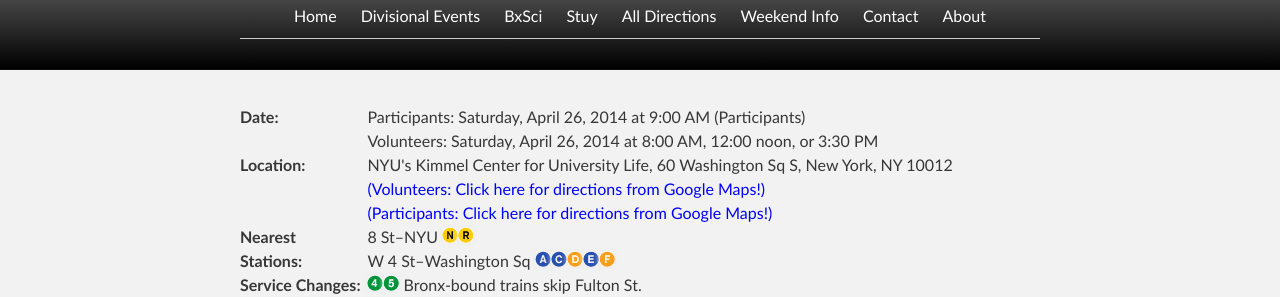
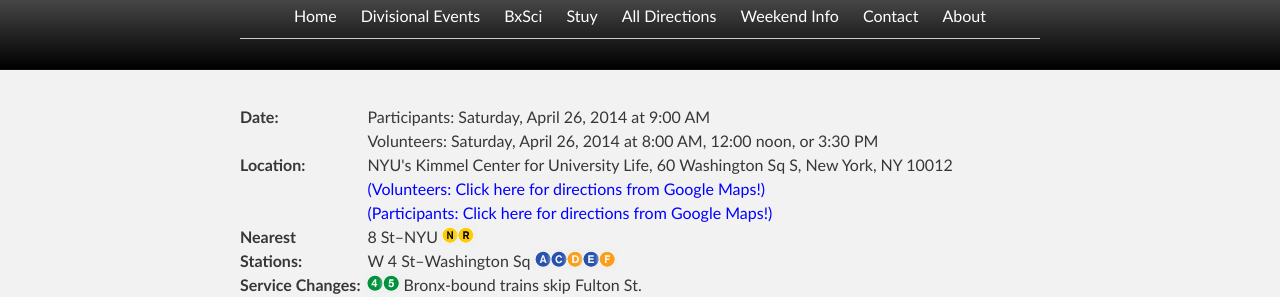
Before and after one commit to d11directions/d11directions.github.io, a Jekyll site: the page built from _posts/2014-04-26-NYCAASC.html, in a window 1280 px wide and 900 px high. Shown: the part 183-480 px from the top of the window. Built offline with Jekyll 4.4.1, drawn with Linux system fonts in a browser that asks for light colours.

Commit message:
Fix multiple gmap rendering

```diff
--- a/_layouts/direction.html
+++ b/_layouts/direction.html
@@ -48,7 +48,7 @@ layout: default
     {% if page.gmap %}<iframe width="425" height="350" frameborder="0" scrolling="no" marginheight="0" marginwidth="0" src="{{ page.gmap }}&amp;output=embed"></iframe>{% endif %}
     {% if page.location %}
         {% if page.gmaps %}
-            {% for gmap in page.gmaps limit 1 %}<iframe width="425" height="350" frameborder="0" scrolling="no" marginheight="0" marginwidth="0" src="{{ gmap.link }}&amp;output=embed"></iframe>{% endfor %}
+            {% for gmap in page.gmaps limit: 1 %}<iframe width="425" height="350" frameborder="0" scrolling="no" marginheight="0" marginwidth="0" src="{{ gmap.link }}&amp;output=embed"></iframe>{% endfor %}
         {% endif %}
     {% endif %}
     {% if page.locations %}
--- a/_posts/2014-04-26-NYCAASC.html
+++ b/_posts/2014-04-26-NYCAASC.html
@@ -5,7 +5,7 @@ for: Bronx Science Key Club
 tags:
     - bxsci
 times:
-    - Participants&#58; Saturday, April 26, 2014 at 9:00 AM (Participants)
+    - Participants&#58; Saturday, April 26, 2014 at 9:00 AM
     - Volunteers&#58; Saturday, April 26, 2014 at 8:00 AM, 12:00 noon, or 3:30 PM
 location: NYU's Kimmel Center for University Life, 60 Washington Sq S, New York, NY 10012
 nearest-stations:
```
